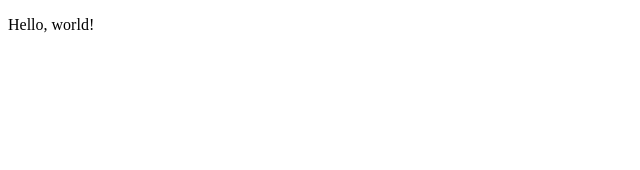
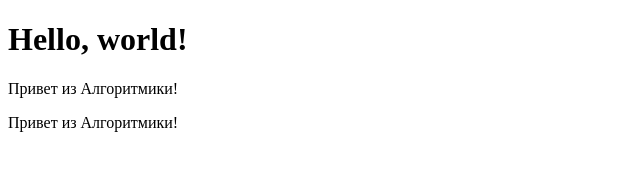
Before and after one commit to pavlikmedwedev5-ai/rep, a plain HTML site: page index.html in a window 1280 px wide. Shown: the whole page, without its empty margins (0-640 px from the left). Drawn offline with Linux system fonts and the light colour scheme.

Commit message:
Update index.html

```diff
--- a/index.html
+++ b/index.html
@@ -6,6 +6,8 @@
   <title>Document</title>
 </head>
 <body>
-  <p>Hello, world!</p>
+  <h1>Hello, world!</h1>
+  <p>Привет из Алгоритмики!</p>
+  <p>Привет из Алгоритмики!</p>
 </body>
 </html>
```
